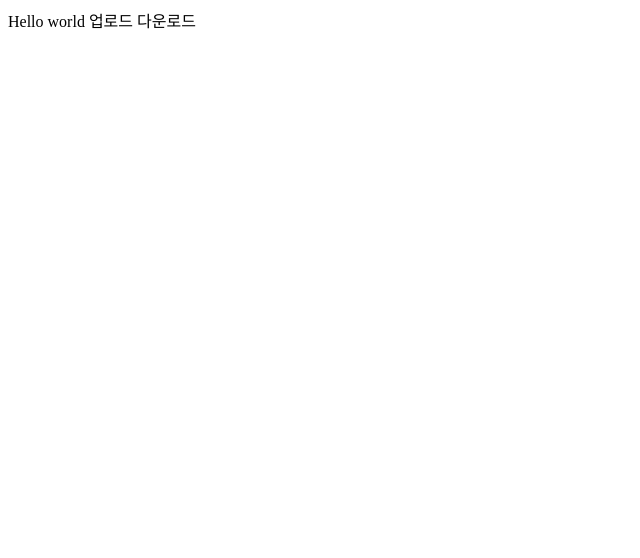
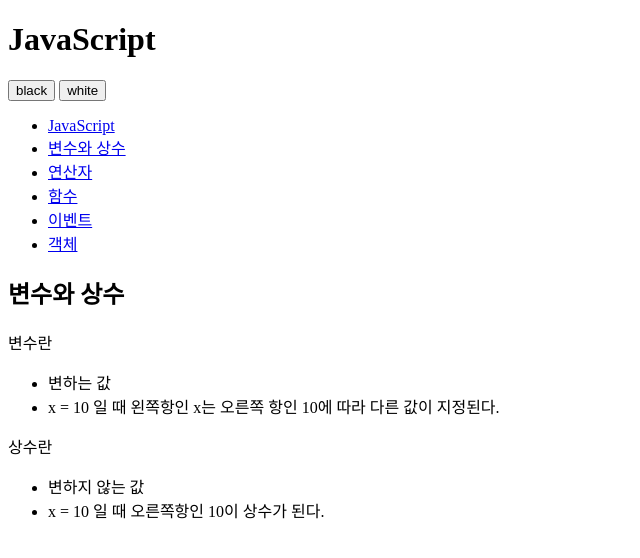
Before and after one commit to kimjin/opentutorials-kjw, a plain HTML site: page index.html in a window 1280 px wide. Shown: the whole page, without its empty margins (0-640 px from the left). Drawn offline with Linux system fonts and the light colour scheme.

Commit message:
change index.html

```diff
--- a/index.html
+++ b/index.html
@@ -1,24 +1,52 @@
 <!DOCTYPE html>
-<html lang="kr">
+<html>
 <head>
 <meta charset="utf-8" />
-<!-- Always force latest IE rendering engine (even in intranet) & Chrome Frame
-Remove this if you use the .htaccess -->
-<meta http-equiv="X-UA-Compatible" content="IE=edge,chrome=1" />
-<title>index진우</title>
-<meta name="description" content="" />
-<meta name="author" content="egoing" />
-<meta name="viewport" content="width=device-width; initial-scale=1.0" />
-<!-- Replace favicon.ico & apple-touch-icon.png in the root of your domain and delete these references -->
-<link rel="shortcut icon" href="/favicon.ico" />
-<link rel="apple-touch-icon" href="/apple-touch-icon.png" />
-
 </head>
-
-
-
-<body>
-Hello world
-업로드 다운로드
+<body id="body">
+<div>
+<header>
+<h1>JavaScript</h1>
+</header>
+<div id="toolbar">
+<input type="button" value="black" />
+<input type="button" value="white" />
+</div>
+<nav>
+<ul>
+<li><a href="http://opentutorials.org/course/49/17">JavaScript</a></li>
+<li><a href="http://opentutorials.org/course/49/16">변수와 상수</a></li>
+<li><a href="http://opentutorials.org/course/49/18">연산자</a></li>
+<li><a href="http://opentutorials.org/course/49/19">함수</a></li>
+<li><a href="http://opentutorials.org/course/49/20">이벤트</a></li>
+<li><a href="http://opentutorials.org/course/49/21">객체</a></li>
+</ul>
+</nav>
+<article>
+<h2>변수와 상수</h2>
+<div>
+<p>변수란</p>
+<ul>
+<li>
+변하는 값
+</li>
+<li>
+x = 10 일 때 왼쪽항인 x는 오른쪽 항인 10에 따라 다른 값이 지정된다.
+</li>
+</ul>
+<p>
+상수란
+</p>
+<ul>
+<li>
+변하지 않는 값
+</li>
+<li>
+x = 10 일 때 오른쪽항인 10이 상수가 된다.
+</li>
+</ul>
+</div>
+</article>
+</div>
 </body>
 </html>
```
